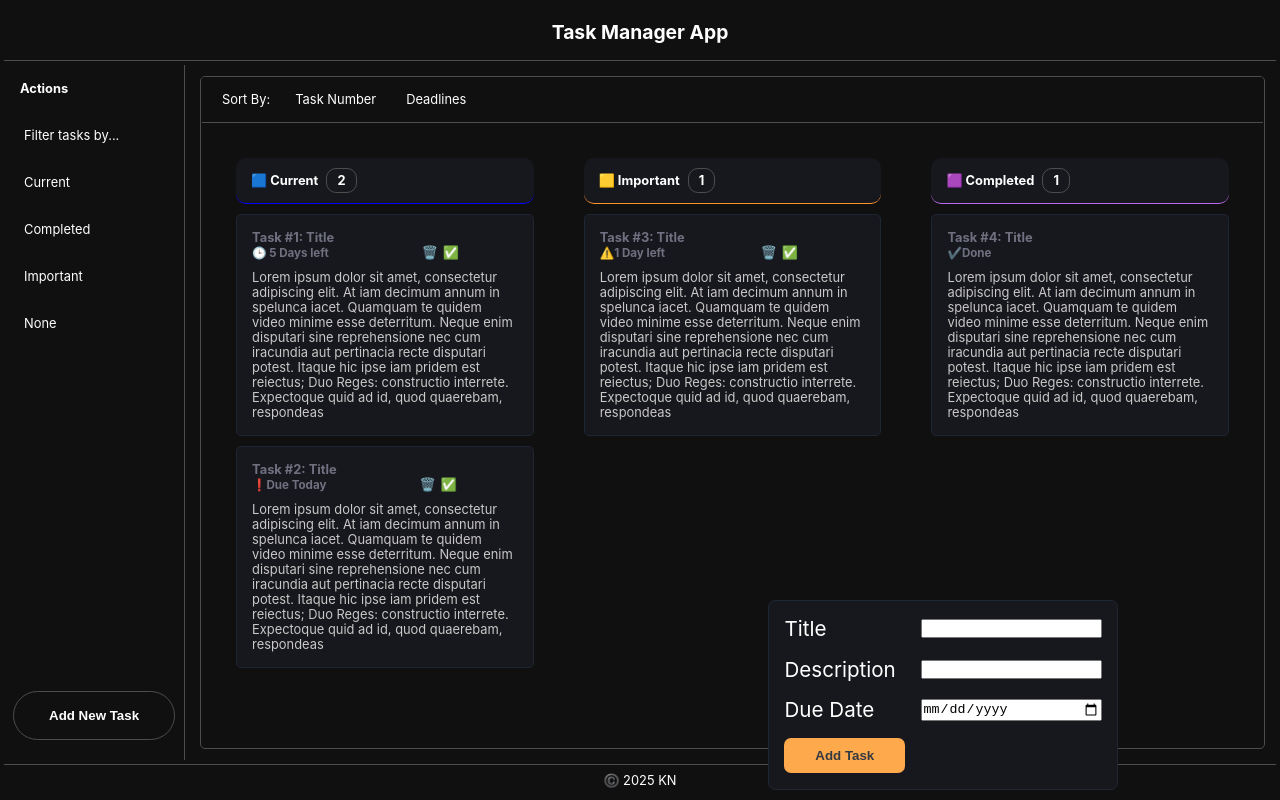
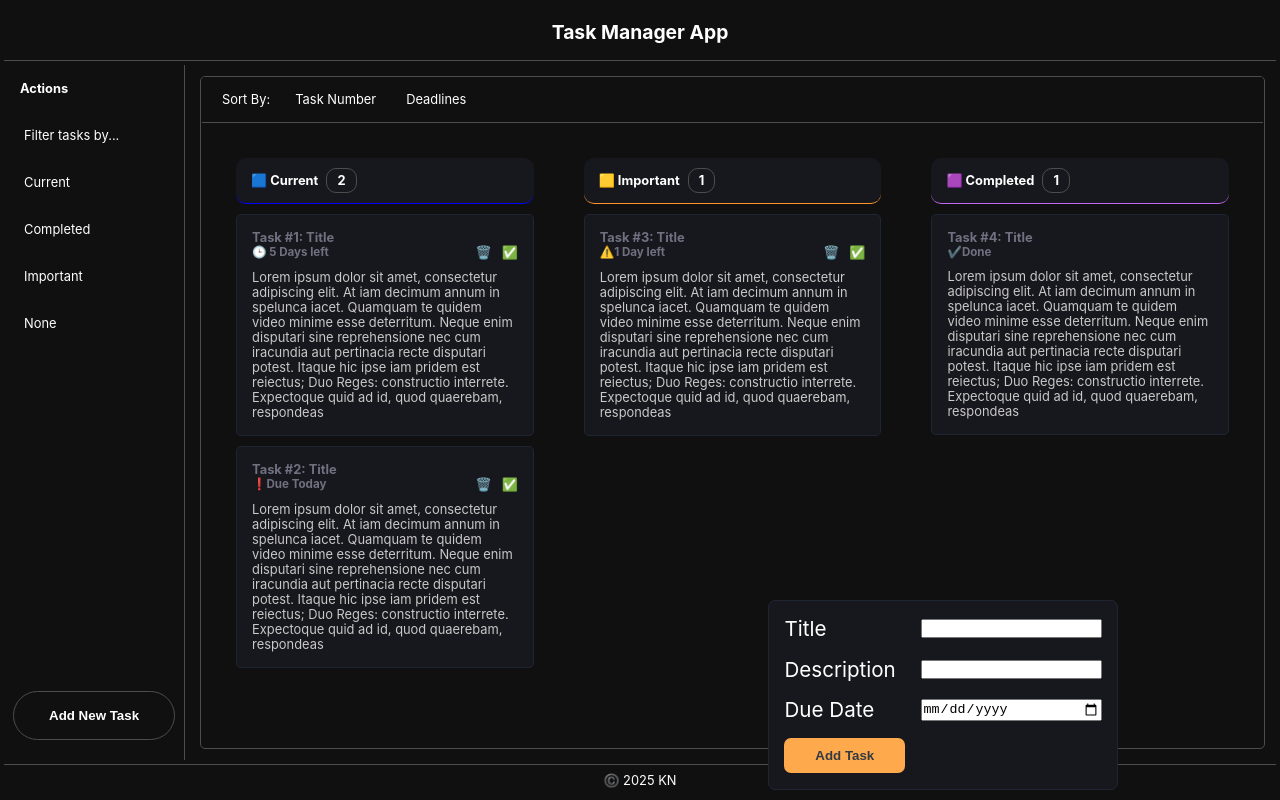
Before and after one commit to KnTest12/react-task-manager-app, a React (Create React App) app: page / in a window 1280 px wide. Built offline with nearby package versions, Linux system fonts and the light colour scheme.

Commit message:
added grid layout to task action bar to keep position when resizing

```diff
--- a/src/App.js
+++ b/src/App.js
@@ -27,7 +27,7 @@ export default function App() {
             <li>
               <div>
                 <p>Task #1: Title</p>
-                <div>
+                <div className="task-action">
                   <span className="deadline">🕒 5 Days left</span>
                   <span className="delete-task">🗑️</span>
                   <span className="complete-task">✅</span>
@@ -45,7 +45,7 @@ export default function App() {
             <li>
               <div>
                 <p>Task #2: Title</p>
-                <div>
+                <div className="task-action">
                   <span className="deadline">❗Due Today</span>
                   <span className="delete-task">🗑️</span>
                   <span className="complete-task">✅</span>
@@ -70,7 +70,7 @@ export default function App() {
             <li>
               <div>
                 <p>Task #3: Title</p>
-                <div>
+                <div className="task-action">
                   <span className="deadline">⚠️1 Day left </span>
                   <span className="delete-task">🗑️</span>
                   <span className="complete-task">✅</span>
@@ -95,7 +95,7 @@ export default function App() {
             <li>
               <div>
                 <p>Task #4: Title</p>
-                <div>
+                <div className="task-action">
                   <span className="deadline">✔️Done</span>
                 </div>
               </div>
--- a/src/index.css
+++ b/src/index.css
@@ -229,13 +229,14 @@ li:hover {
   cursor: pointer;
 }
 
+.task-action {
+  display: grid;
+  grid-template-columns: 4fr 0.1fr 0.1fr;
+  gap: 10px;
+}
+
 .deadline {
   font-size: 0.9em;
-}
-
-.delete-task {
-  margin-left: 11vh;
-  padding: 5px;
 }
 
 .delete-task:hover,
```
